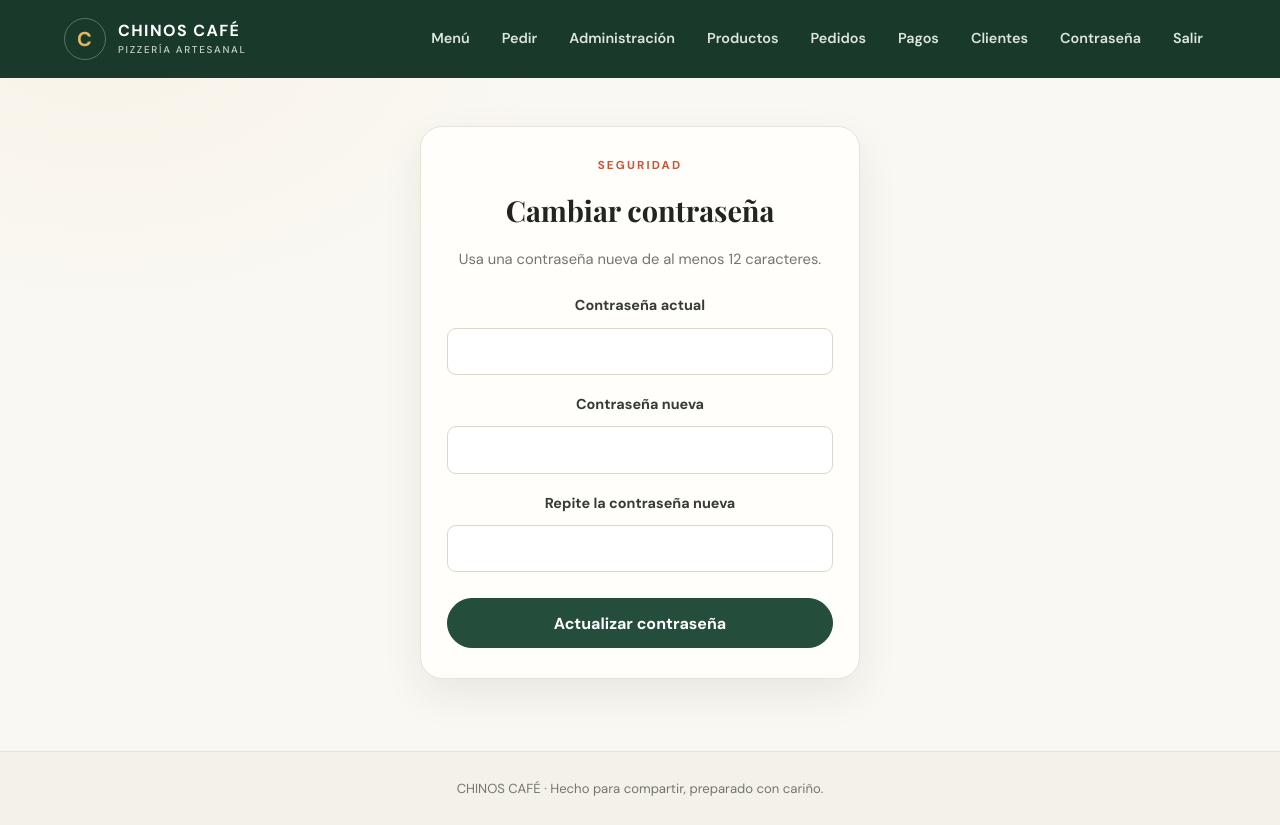
After one commit to lorenacortes2002/Parcial, a Flask app: page /cuenta/seguridad in a window 1280 px wide. The commit adds this page. Run offline with Flask 3, Linux system fonts and the light colour scheme; the visitor is signed in with stand-in values (Sample User, id 1); data comes from the database, SQL or seed files in the repository.

Commit message:
Improve admin access and account security
Co-authored-by: Copilot <223556219+Copilot@users.noreply.github.com>

```diff
--- a/app.py
+++ b/app.py
@@ -55,6 +55,21 @@ def _local_redirect(target, fallback=None):
     ):
         return target
     return fallback or url_for("index")
+
+
+def _destino_usuario(rol, target):
+    fallback = url_for("admin_dashboard") if rol == "admin" else url_for("pedidos")
+    destino = _local_redirect(target, fallback)
+    path = urlsplit(destino).path
+    if rol == "admin":
+        if (
+            path == "/admin" or path.startswith("/admin/")
+            or path == "/fabrica" or path.startswith("/fabrica/")
+            or path == "/pagos" or path.startswith("/pagos/")
+        ):
+            return destino
+        return url_for("admin_dashboard")
+    return destino if path == "/pedidos" else url_for("pedidos")
 
 
 def _correo_valido(correo):
@@ -174,7 +189,7 @@ def cuenta_registro():
             _establecer_sesion(usuario)
             flash("Tu cuenta quedó creada. Ya puedes hacer tu pedido.", "success")
             siguiente = request.form.get("next", "")
-            return redirect(_local_redirect(siguiente, url_for("pedidos")))
+            return redirect(_destino_usuario("cliente", siguiente))
         except ValueError as e:
             flash(str(e), "danger")
         except sqlite3.IntegrityError:
@@ -218,20 +233,68 @@ def cuenta_login():
         if usuario and check_password_hash(usuario["password_hash"], password):
             _establecer_sesion(usuario)
             flash(f"Bienvenido, {usuario['nombre']}.", "success")
-            destino = url_for("admin_dashboard") if usuario["rol"] == "admin" else url_for("pedidos")
-            return redirect(_local_redirect(siguiente, destino))
+            return redirect(_destino_usuario(usuario["rol"], siguiente))
         flash("Correo o contraseña incorrectos.", "danger")
 
     return render_template(
         "cuenta_login.html", correo=correo, siguiente=siguiente,
         admin_configurado=admin_configurado,
+        es_acceso_admin=siguiente.startswith("/admin"),
     )
+
+
+@app.route("/cuenta/seguridad", methods=["GET", "POST"])
+@requiere_usuario
+def cuenta_seguridad():
+    conn = database.get_local_conn()
+    try:
+        usuario = conn.execute(
+            "SELECT id, password_hash, rol FROM usuarios WHERE id=?",
+            (session["usuario_id"],),
+        ).fetchone()
+        if usuario is None:
+            session.clear()
+            flash("La cuenta ya no existe. Inicia sesión nuevamente.", "warning")
+            return redirect(url_for("cuenta_login"))
+
+        if request.method == "POST":
+            actual = request.form.get("actual", "")
+            nueva = request.form.get("nueva", "")
+            confirmacion = request.form.get("confirmacion", "")
+            if not check_password_hash(usuario["password_hash"], actual):
+                flash("La contraseña actual es incorrecta.", "danger")
+            elif len(nueva) < 12:
+                flash("La nueva contraseña debe tener al menos 12 caracteres.", "danger")
+            elif nueva != confirmacion:
+                flash("Las contraseñas nuevas no coinciden.", "danger")
+            else:
+                conn.execute(
+                    "UPDATE usuarios SET password_hash=? WHERE id=?",
+                    (generate_password_hash(nueva), usuario["id"]),
+                )
+                conn.commit()
+                flash("Tu contraseña se actualizó correctamente.", "success")
+                destino = (
+                    url_for("admin_dashboard")
+                    if usuario["rol"] == "admin" else url_for("pedidos")
+                )
+                return redirect(destino)
+    except sqlite3.Error as e:
+        flash(f"No se pudo actualizar la contraseña: {e}", "danger")
+    finally:
+        conn.close()
+    return render_template("cuenta_seguridad.html")
 
 
 @app.route("/cuenta/salir")
 def cuenta_salir():
     session.clear()
     return redirect(url_for("index"))
+
+
+@app.route("/admin/login")
+def admin_login():
+    return redirect(url_for("admin_dashboard"))
 
 
 @app.route("/personal/login")
--- a/templates/base.html
+++ b/templates/base.html
@@ -23,12 +23,14 @@
       <a href="{{ url_for('pedidos') }}#pedidos-recientes">Pedidos</a>
       <a class="{{ 'active' if request.endpoint in ['pagos', 'cobro_yappy'] else '' }}" href="{{ url_for('pagos') }}">Pagos</a>
       <a class="{{ 'active' if request.endpoint == 'admin_clientes' else '' }}" href="{{ url_for('admin_clientes') }}">Clientes</a>
+      <a href="{{ url_for('cuenta_seguridad') }}">Contraseña</a>
       <a href="{{ url_for('cuenta_salir') }}">Salir</a>
     {% elif session.get('usuario_id') %}
       <a href="{{ url_for('pedidos') }}#pedidos-recientes">Mis pedidos</a>
+      <a href="{{ url_for('cuenta_seguridad') }}">Contraseña</a>
       <a href="{{ url_for('cuenta_salir') }}">Salir</a>
     {% else %}
-      <a class="{{ 'active' if request.endpoint == 'cuenta_login' else '' }}" href="{{ url_for('cuenta_login') }}">Iniciar sesión</a>
+      <a class="{{ 'active' if request.endpoint == 'cuenta_login' else '' }}" href="{{ url_for('cuenta_login') }}">Acceso cliente</a>
       <a class="{{ 'active' if request.endpoint == 'cuenta_registro' else '' }}" href="{{ url_for('cuenta_registro') }}">Crear cuenta</a>
     {% endif %}
   </nav>
--- /dev/null
+++ b/templates/cuenta_seguridad.html
@@ -0,0 +1,25 @@
+{% extends "base.html" %}
+{% block title %}Seguridad de la cuenta · CHINOS CAFÉ{% endblock %}
+{% block content %}
+<div class="checkout">
+  <section class="checkout-card">
+    <p class="eyebrow">Seguridad</p>
+    <h1>Cambiar contraseña</h1>
+    <p class="muted">Usa una contraseña nueva de al menos 12 caracteres.</p>
+    <form method="POST" class="form">
+      <label for="actual">Contraseña actual</label>
+      <input id="actual" name="actual" type="password"
+        autocomplete="current-password" required>
+      <label for="nueva">Contraseña nueva</label>
+      <input id="nueva" name="nueva" type="password"
+        autocomplete="new-password" minlength="12" required>
+      <label for="confirmacion">Repite la contraseña nueva</label>
+      <input id="confirmacion" name="confirmacion" type="password"
+        autocomplete="new-password" minlength="12" required>
+      <div class="form-actions">
+        <button type="submit" class="btn btn-block">Actualizar contraseña</button>
+      </div>
+    </form>
+  </section>
+</div>
+{% endblock %}
```
Also changed, not shown: templates/cuenta_login.html (+18 -8 lines), tests/test_project_requirements.py (+55 -5 lines), README.md, 1 other file.
